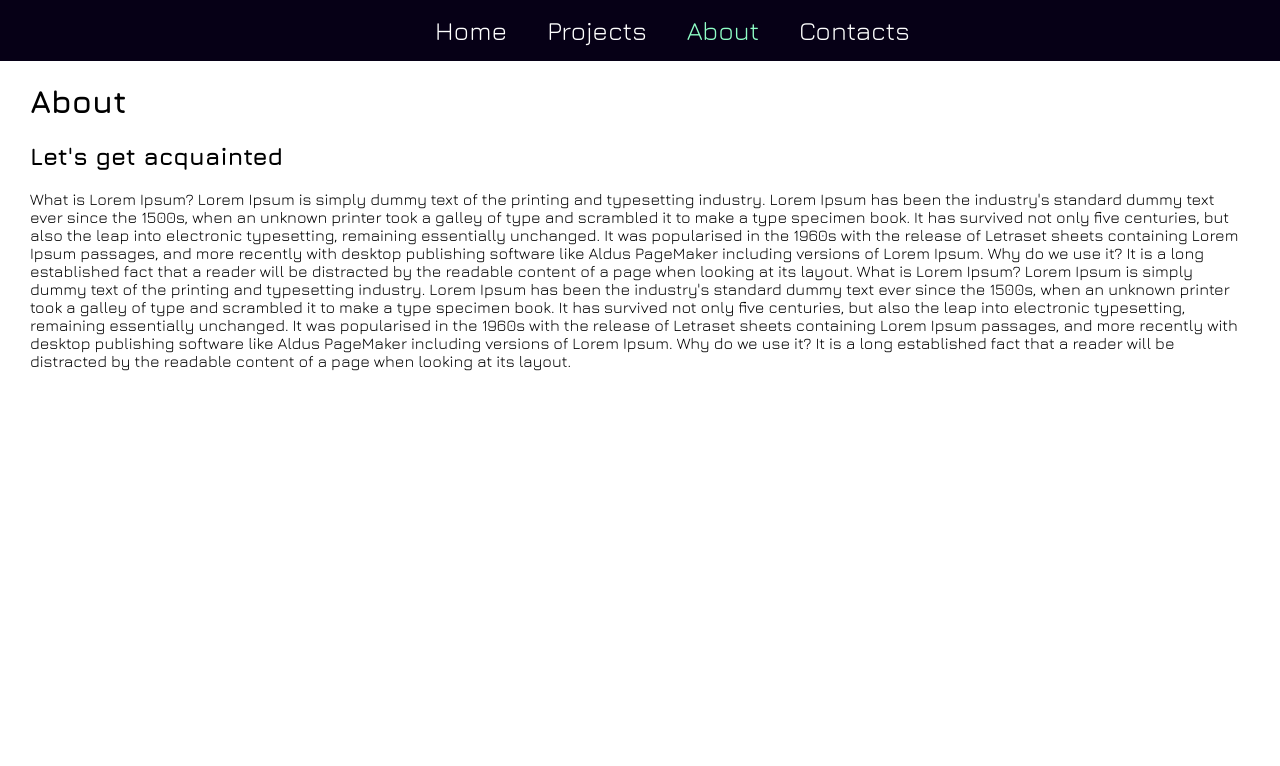
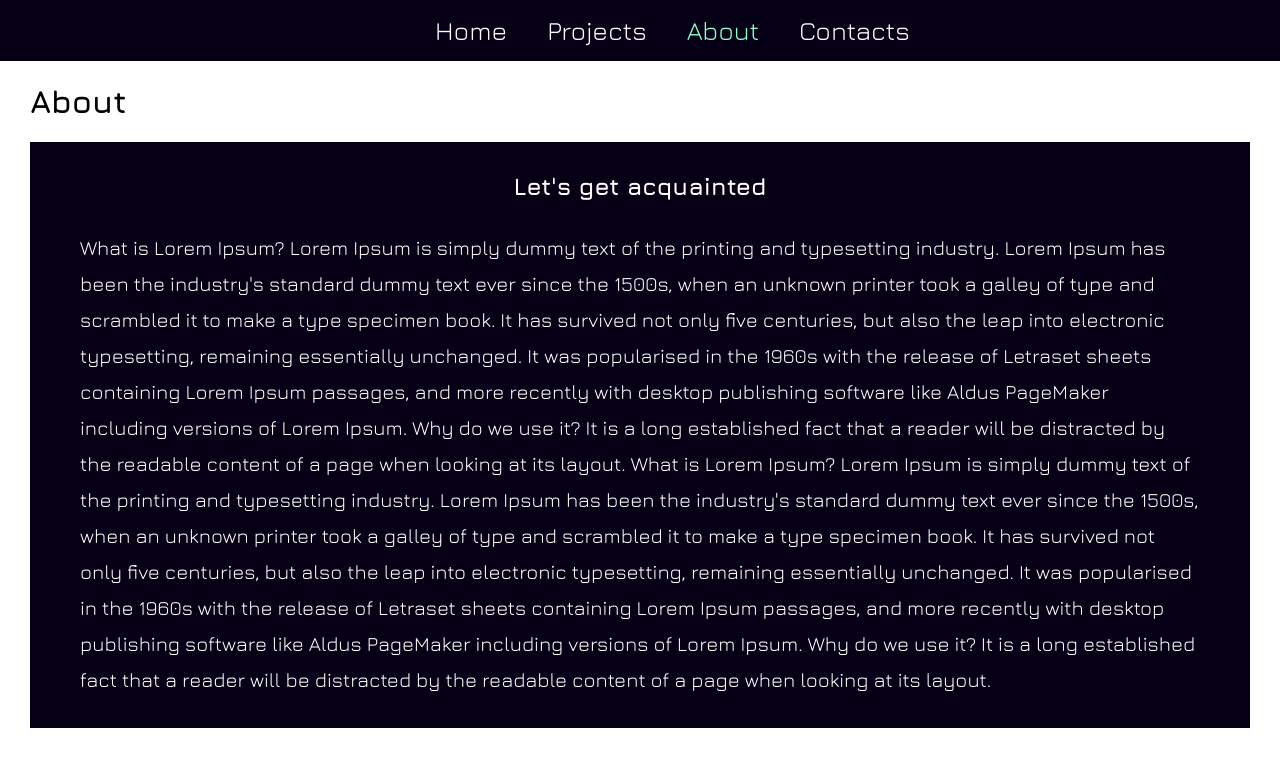
Before and after one commit to BaitemirAsanbaev/personal-site, a React (Create React App) app: page /about in a window 1280 px wide. Shown: the top 766 px of the page. Built offline with nearby package versions, Linux system fonts and the light colour scheme.

Commit message:
stylized about page

```diff
--- a/src/components/Site/About/About.js
+++ b/src/components/Site/About/About.js
@@ -3,7 +3,7 @@ import classes from "./About.module.css";
 const About = () => {
   return ( <div className={classes.About}>
     <h1>About</h1>
-    <div>
+    <div className={classes.about_info}>
       <h2>Let's get acquainted</h2>
       <p>
       What is Lorem Ipsum? Lorem Ipsum is simply dummy text of the printing and typesetting industry. Lorem Ipsum has been the industry's standard dummy text ever since the 1500s, when an unknown printer took a galley of type and scrambled it to make a type specimen book. It has survived not only five centuries, but also the leap into electronic typesetting, remaining essentially unchanged. It was popularised in the 1960s with the release of Letraset sheets containing Lorem Ipsum passages, and more recently with desktop publishing software like Aldus PageMaker including versions of Lorem Ipsum. Why do we use it? It is a long established fact that a reader will be distracted by the readable content of a page when looking at its layout. What is Lorem Ipsum? Lorem Ipsum is simply dummy text of the printing and typesetting industry. Lorem Ipsum has been the industry's standard dummy text ever since the 1500s, when an unknown printer took a galley of type and scrambled it to make a type specimen book. It has survived not only five centuries, but also the leap into electronic typesetting, remaining essentially unchanged. It was popularised in the 1960s with the release of Letraset sheets containing Lorem Ipsum passages, and more recently with desktop publishing software like Aldus PageMaker including versions of Lorem Ipsum. Why do we use it? It is a long established fact that a reader will be distracted by the readable content of a page when looking at its layout.
--- a/src/components/Site/About/About.module.css
+++ b/src/components/Site/About/About.module.css
@@ -0,0 +1,19 @@
+.about_info{
+  background-color: #060016;
+  color: #fff;
+  display: flex;
+  flex-direction: column;
+  align-items: center;
+  padding: 10px 50px;
+  transition: color .5s;
+}
+.about_info:hover{
+  color: rgb(143, 256, 199);
+}
+.about_info h2{
+  margin: 20px 0px 10px 0px;
+}
+.about_info p{
+  font-size: 20px;
+  line-height: 1.8;
+}
```
